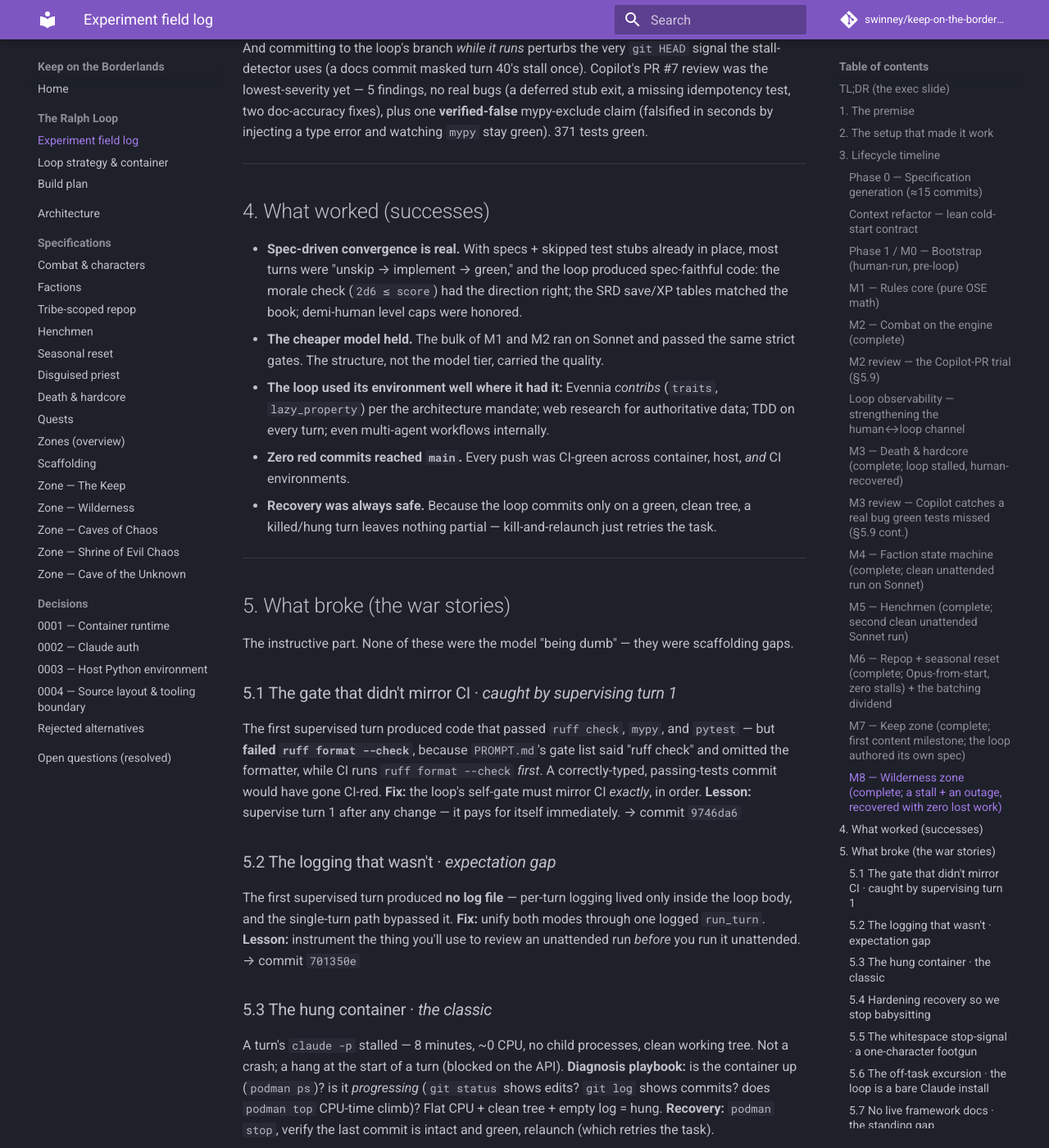
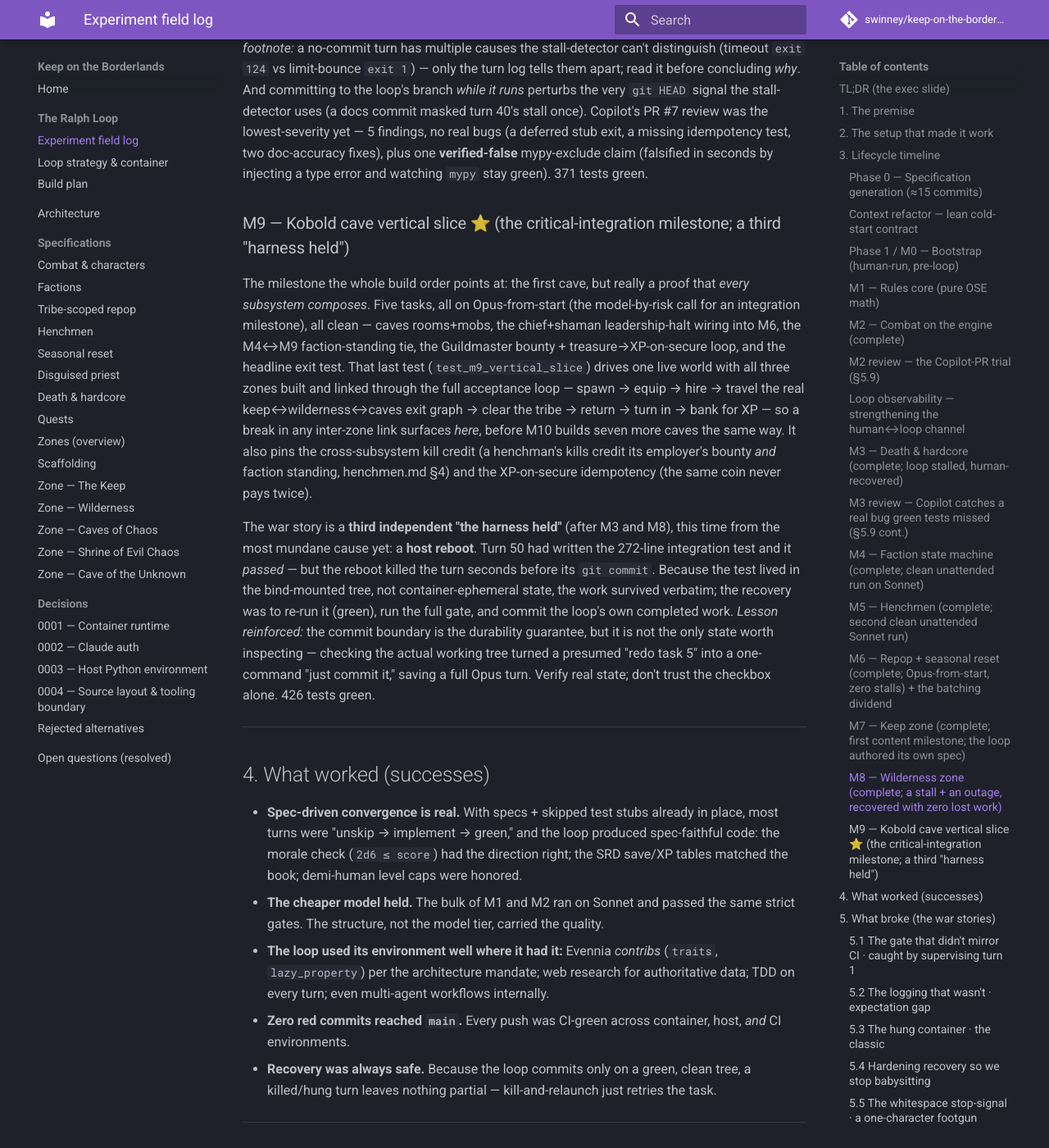
Before and after one commit to swinney/keep-on-the-borderlands, an MkDocs documentation site: the page built from docs/ralph-loop-experiment.md, in a window 1280 px wide and 1400 px high, scrolled down 5570 px. Shown: the whole window at 82% size. Built offline with MkDocs 1.6.1 and Material for MkDocs 9.7.7, drawn with Linux system fonts in a browser that asks for light colours; comment, search, counter and statistics services are not loaded; some of the changed text lies outside the part shown.

Commit message:
M9: field log — vertical-slice milestone + third "harness held" recovery
Record M9 in the lifecycle timeline (§3): the critical-integration milestone,
Opus-from-start, all five tasks clean; the headline exit test composes all three
zones end to end. Log the third independent "the harness held" story — a host
reboot killed turn 50 seconds before its commit, but the already-green 272-line
integration test survived on the bind-mounted tree and was recovered in one
command. Update the TL;DR status line and the metrics table (115 commits, 50
turns, 426 tests, M9 complete, 3 human recoveries with zero lost work).

Ralph-Task: M9 field-log entry + metrics refresh

```diff
--- a/docs/ralph-loop-experiment.md
+++ b/docs/ralph-loop-experiment.md
@@ -26,10 +26,13 @@
   timeouts on one hard task triggered the self-halt; a human escalated that turn
   to the stronger model and finished it in minutes. The model-by-risk strategy
   is not theory — it's the documented recovery path.
-- **As of this writing:** through M8 — systems layer + the Keep *and* the
-  wilderness (xyzgrid hex map, travel, encounters). 371 passing tests, zero red
-  commits reached `main`. M4/M5 on Sonnet; M6/M7 on Opus clean; M8 survived a
-  real stall + a session-limit outage and recovered with zero lost work.
+- **As of this writing:** through M9 — systems layer + the Keep, the wilderness,
+  *and* the kobold-cave vertical slice that proves every subsystem composes
+  end-to-end (spawn → travel three zones → clear a tribe on a bounty → bank for
+  XP). 426 passing tests, zero red commits reached `main`. M4/M5 on Sonnet;
+  M6/M7/M9 on Opus clean; M8 and M9 each survived an interruption (session-limit
+  outage; host reboot) and recovered with zero lost work — the harness has now
+  held three independent times.
 
 ---
 
@@ -211,6 +214,31 @@ Copilot's PR #7 review was the lowest-severity yet — 5 findings, no real bugs
 deferred stub exit, a missing idempotency test, two doc-accuracy fixes), plus one
 **verified-false** mypy-exclude claim (falsified in seconds by injecting a type
 error and watching `mypy` stay green). 371 tests green.
+
+### M9 — Kobold cave vertical slice ⭐ (the critical-integration milestone; a third "harness held")
+The milestone the whole build order points at: the first cave, but really a
+proof that *every subsystem composes*. Five tasks, all on Opus-from-start (the
+model-by-risk call for an integration milestone), all clean — caves rooms+mobs,
+the chief+shaman leadership-halt wiring into M6, the M4↔M9 faction-standing tie,
+the Guildmaster bounty + treasure→XP-on-secure loop, and the headline exit test.
+That last test (`test_m9_vertical_slice`) drives one live world with all three
+zones built and linked through the full acceptance loop — spawn → equip → hire →
+travel the real keep↔wilderness↔caves exit graph → clear the tribe → return →
+turn in → bank for XP — so a break in any inter-zone link surfaces *here*, before
+M10 builds seven more caves the same way. It also pins the cross-subsystem kill
+credit (a henchman's kills credit its employer's bounty *and* faction standing,
+henchmen.md §4) and the XP-on-secure idempotency (the same coin never pays twice).
+
+The war story is a **third independent "the harness held"** (after M3 and M8),
+this time from the most mundane cause yet: a **host reboot**. Turn 50 had written
+the 272-line integration test and it *passed* — but the reboot killed the turn
+seconds before its `git commit`. Because the test lived in the bind-mounted tree,
+not container-ephemeral state, the work survived verbatim; the recovery was to
+re-run it (green), run the full gate, and commit the loop's own completed work.
+*Lesson reinforced:* the commit boundary is the durability guarantee, but it is
+not the only state worth inspecting — checking the actual working tree turned a
+presumed "redo task 5" into a one-command "just commit it," saving a full Opus
+turn. Verify real state; don't trust the checkbox alone. 426 tests green.
 
 ---
 
@@ -418,14 +446,14 @@ the lean context file, the model strategy, and the milestone-gate sentinel.
 
 | Metric | Value |
 |---|---|
-| Total commits | 109 |
-| Unattended loop turns | 45 |
-| Models used | Sonnet 4.6 (M1/M2/M4/M5; M8 content) · Opus 4.8 (config-critical turns, M2-turn-1, M3 recovery, all of M6/M7, M8 xyzgrid recovery) |
-| Tests | 371 passing / 40 Phase-0 stubs skipped |
-| Pure rules / logic modules | 8 + system packages (`repop`, `season`) + zones (`keep`, `wilderness` on xyzgrid) |
+| Total commits | 115 |
+| Unattended loop turns | 50 |
+| Models used | Sonnet 4.6 (M1/M2/M4/M5; M8 content) · Opus 4.8 (config-critical turns, M2-turn-1, M3 recovery, all of M6/M7/M9, M8 xyzgrid recovery) |
+| Tests | 426 passing / 40 Phase-0 stubs skipped |
+| Pure rules / logic modules | 8 + system packages (`repop`, `season`, `quests`) + zones (`keep`, `wilderness` on xyzgrid, `caves`) |
 | Red commits reaching `main` | 0 |
-| Milestones complete | Phase 0, M0–M6 (systems) + M7 (Keep) + M8 (wilderness) |
-| Loop tasks needing human recovery | 2 (M3 debugging spiral §5.10; M8 xyzgrid stall+outage §5.12) — zero lost work both times |
+| Milestones complete | Phase 0, M0–M6 (systems) + M7 (Keep) + M8 (wilderness) + M9 (kobold vertical slice ⭐) |
+| Loop tasks needing human recovery | 3 (M3 debugging spiral §5.10; M8 xyzgrid stall+outage §5.12; M9 reboot-killed commit) — zero lost work all three |
 | Specs the loop authored itself | 2 (M7 economy, M8 wilderness detail) |
 | Copilot-reviewed PRs | #1 (~13) · #2 (clean) · #3 (9, 1 real bug) · #4 (5, 2 real bugs) · #5 (1, integration bug) · #6 (clean, auto-merged) · #7 (5, no real bugs) |
 
```
